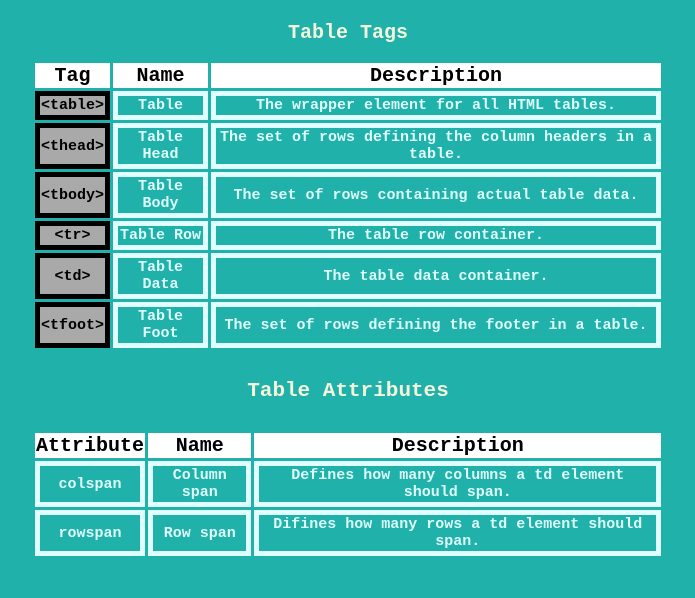
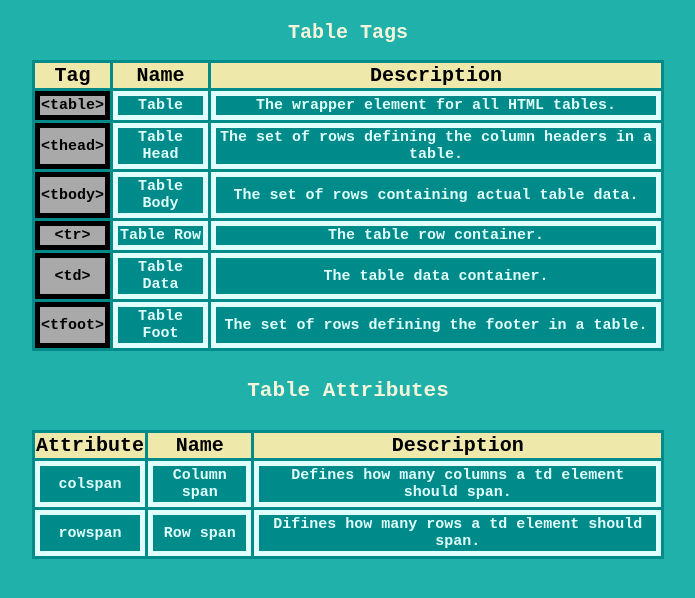
Before and after one commit to MSGJack/CS, a plain HTML site: page index.html in a window 1280 px wide. Shown: the part 66-664 px from the top of the page, without its empty margins (292-987 px from the left). Drawn offline with Linux system fonts and the light colour scheme.

Commit message:
table background added

```diff
--- a/style.css
+++ b/style.css
@@ -25,10 +25,11 @@ table {
     width: 50%;
     color: lightcyan;
     font-size: 20px;
+    background-color: darkcyan;
 }
 
 table thead {
-    background-color: white;
+    background-color: palegoldenrod;
     font-weight: bold;
     font-size: 20px;
     border: 6px;
```
